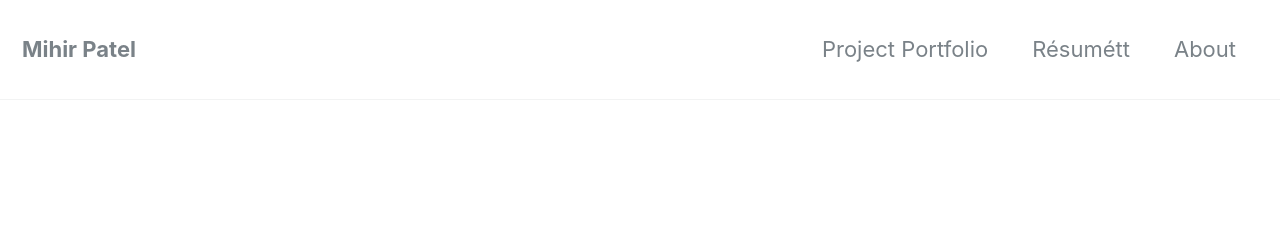
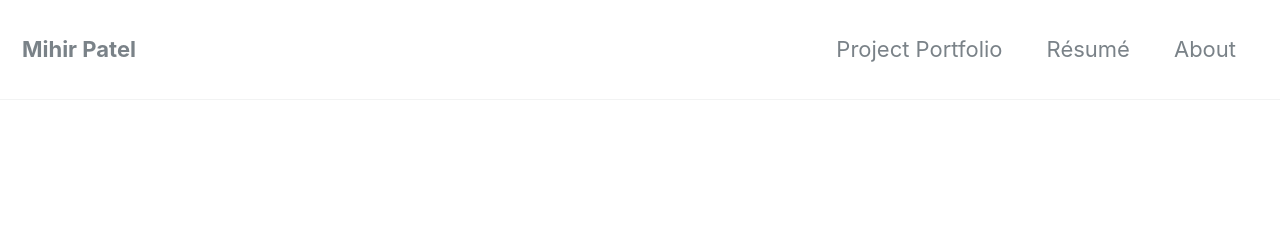
Before and after one commit to mihirp161/mihirp161.github.io, a Jekyll site: the page built from index.html, in a window 1280 px wide and 900 px high. Shown: the top 230 px of the window. Built offline with Jekyll 4.4.1, drawn with Linux system fonts in a browser that asks for light colours; nearby versions of some CDN libraries; the list of posts is cut into pages by our own code.

Commit message:
Update navigation.yml

```diff
--- a/_data/navigation.yml
+++ b/_data/navigation.yml
@@ -2,7 +2,7 @@
 main:
   - title: "Project Portfolio"
     url: /projectportfolio/
-  - title: "Résumétt"
+  - title: "Résumé"
     url: /resume/
   - title: "About"
     url: /about/
```
